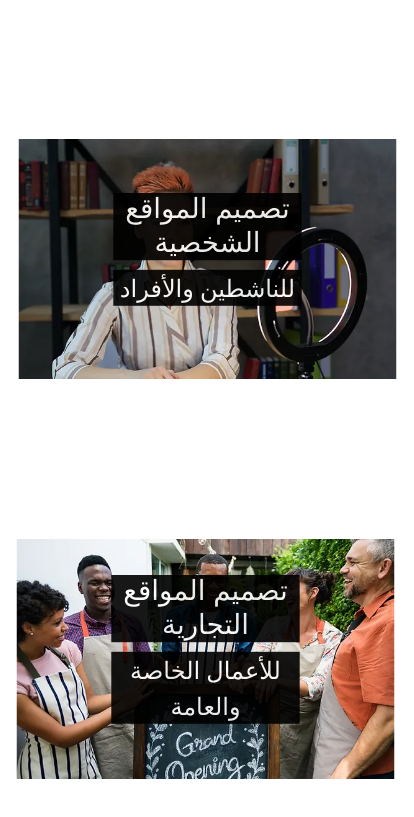
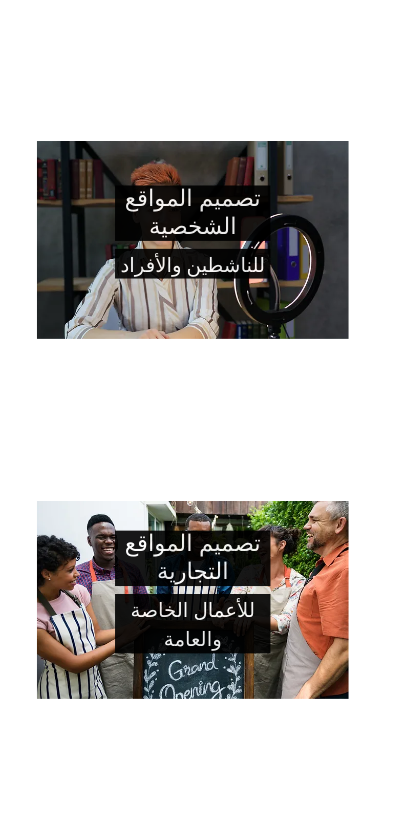
Before and after one commit to MohimnMajid/MohimnMajid-Grid, a plain HTML site: page index.html in a window 390 px wide. Shown: the part 1932-2749 px from the top of the page, 414 px wide, since content can reach past the window. Drawn offline with nearby package versions, Linux system fonts and the light colour scheme; some packages are replaced by stand-ins of ours; a script that the page names is missing.

Commit message:
Update style.css
fixed iphone 8/7 not pluse size

```diff
--- a/style.css
+++ b/style.css
@@ -424,6 +424,8 @@ hr {
     width: 100%;
     height: auto;
     align-content: center;
+    scale: 1.1;
+    margin-left: 70px;
   }
 
   .third-row-post-2 {
@@ -432,9 +434,10 @@ hr {
     width: 100%;
     height: auto;
     grid-column: 1/2;
-    margin-left: 95px;
+    margin-left: 70px;
     grid-row: 3;
     align-content: center;
+    scale: 1.1;
   }
 
   .third-row-contact-1 {
@@ -456,7 +459,7 @@ hr {
     display: grid;
     grid-row: 5;
     grid-column: 1;
-    scale: 0.685;
+    scale: 0.635;
   }
 
   .third-row-end-text {
@@ -496,6 +499,9 @@ hr {
     scale: 1;
     transition: all 0.3s;
   }
+  body {
+    scale: 0.9;
+  }
 }
 
 /* FOOTER */
```
